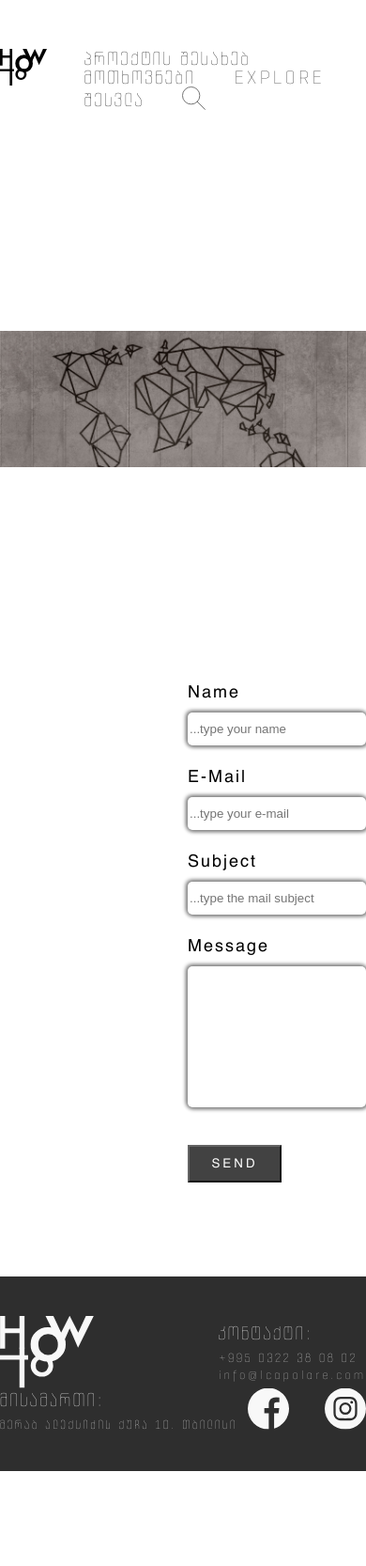
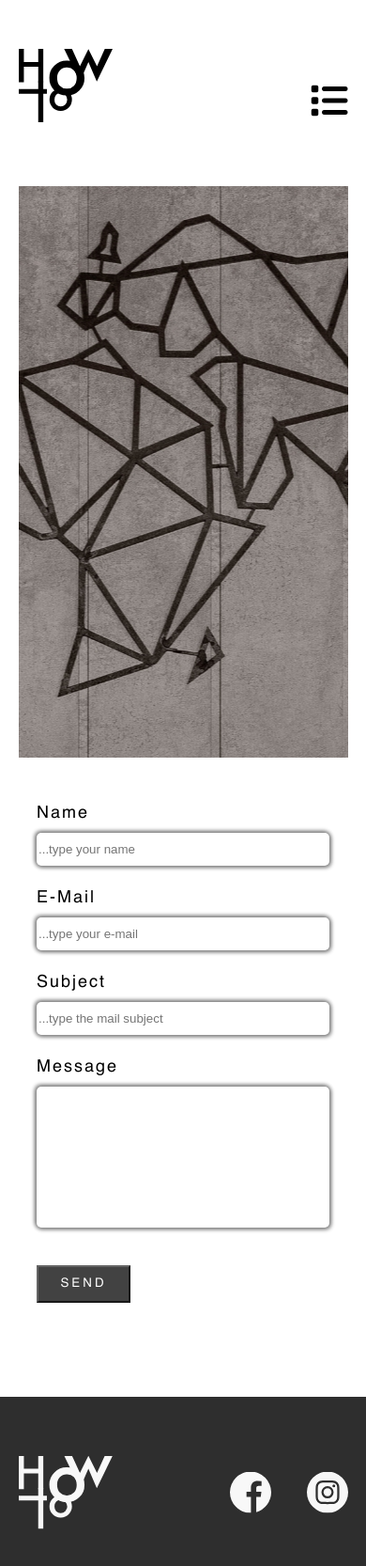
Before and after one commit to MTGeorgian/TornikeMaghradze-Lesson-10, a plain HTML site: page index.html in a window 390 px wide. Shown: the whole page at 94% size. Before the commit the page ends 1565 px from the top, so only its background shows below. Drawn offline with Linux system fonts and the light colour scheme.

Commit message:
add last version whith responsive and prefix.

```diff
--- a/css/responsive.css
+++ b/css/responsive.css
@@ -0,0 +1,46 @@
+@media (max-width:  1296px){
+	.header-container,
+	.background,
+	.form-container,
+	.footer-wrapper{
+		width: 90%;
+	}
+}
+@media (max-width: 900px){
+	.header-container nav ul li:nth-child(4){
+		display: none;
+	}
+}
+@media (max-width: 800px){
+	nav{
+		display: none;
+	}
+	.header-container{
+		-webkit-box-align: center;
+		    -ms-flex-align: center;
+		        align-items: center;
+		width: 90%;
+	}
+	.fas{
+		display: block;
+		font-size: 40px;
+		margin-top: 30px;
+	}.footer-adress{
+		display: none;
+	}
+}
+@media (max-width:  700px){
+	.footer-contact,
+	.footer-adress{
+		display: none;
+	}
+	.footer-wrapper{
+		width: 90%;
+	}
+	.form-container{
+		width: 80%;
+	}
+	.form-container form{
+		padding-left: 0px;
+	}
+}
--- a/css/style.css
+++ b/css/style.css
@@ -4,7 +4,11 @@
     width: 100%;
     margin: 0 auto;
     margin-top: 52px;
+    display: -webkit-box;
+    display: -ms-flexbox;
     display: flex;
+    -webkit-box-pack: justify;
+        -ms-flex-pack: justify;
             justify-content: space-between;
 }
 .header-logo{
@@ -12,11 +16,18 @@
     width: 100%;
 }
 nav{
+    display: -webkit-box;
+    display: -ms-flexbox;
     display: flex;
 }
 nav ul{
+    display: -webkit-box;
+    display: -ms-flexbox;
     display: flex;
+    -ms-flex-wrap: wrap;
         flex-wrap: wrap;
+    -webkit-box-align: center;
+        -ms-flex-align: center;
             align-items: center;
 }
 nav ul li{
@@ -38,6 +49,9 @@ nav ul li{
     max-width: 25px;
     width: 100%;
 }
+.fas{
+    display: none;
+}
 /*  section 1 */
 .background{
     background-image: url(../images/map.jpg);
@@ -47,20 +61,26 @@ nav ul li{
     margin: 0 auto;
     background-position: center;
     background-repeat: no-repeat;
-    background-size: contain;
+    background-size: cover;
+    margin-top: 65px;
+    margin-bottom: 50px;
 }
 /* section 2 */
 .form-container{
     max-width: 1280px;
     width: 100%;
-    /* height: 500px; */
-    /* margin-top: 57px; */
+ margin:  0 auto;
     margin-bottom: 100px;
 }
 .form-container form{
+    display: -webkit-box;
+    display: -ms-flexbox;
     display: flex;
+    -webkit-box-orient: vertical;
+    -webkit-box-direction: normal;
+        -ms-flex-direction: column;
             flex-direction: column;
-    padding-left: 200px;
+    padding-left: 100px;
 }
 .form-container form label{
     font-family: 'Helvetica';
@@ -72,6 +92,7 @@ nav ul li{
 .form-container form input{
     margin-bottom: 25px;
     border: none;
+    -webkit-box-shadow: 1px 1px 4px 1px gray, -1px -1px 4px 1px gray;
             box-shadow: 1px 1px 4px 1px gray, -1px -1px 4px 1px gray;
     outline: none;
     border-radius: 5px;
@@ -84,6 +105,7 @@ nav ul li{
     resize: none;
     border: none;
     border-radius: 5px;
+    -webkit-box-shadow: 1px 1px 4px 1px gray, -1px -1px 4px 1px gray;
             box-shadow: 1px 1px 4px 1px gray, -1px -1px 4px 1px gray;
     outline: none;
 }
@@ -107,6 +129,8 @@ nav ul li{
     opacity: 1;
 }
 .form-button:active{
+    -webkit-transform: translateY(4px);
+        -ms-transform: translateY(4px);
             transform: translateY(4px);
 }
 /* footer */
@@ -119,13 +143,22 @@ nav ul li{
     max-width: 1280px;
     width: 100%;
     margin: 0 auto;
+    display: -webkit-box;
+    display: -ms-flexbox;
     display: flex;
+    -ms-flex-wrap: wrap;
         flex-wrap: wrap;
+    -webkit-box-pack: justify;
+        -ms-flex-pack: justify;
             justify-content: space-between;
+    -webkit-box-align: center;
+        -ms-flex-align: center;
             align-items: center;
     margin-top: 56px;
     position: relative;
     top: 50%;
+    -webkit-transform: translate(0, -50%);
+        -ms-transform: translate(0, -50%);
             transform: translate(0, -50%);
 }
 .footer-logo{
--- a/index.html
+++ b/index.html
@@ -15,7 +15,7 @@
 <body>
     <header>
         <div class="header-container">
-            <a href="#">
+            <a href="index.html">
                 <img class="header-logo" src="images/logo.svg" alt="image">
             </a>
             <nav>
@@ -41,10 +41,13 @@
                         </a>
                     </li>
                     <li>
-                        <img class="header-icon" src="images/search.svg" alt="image">
+                        <a href="https://www.google.com/" target="_blank">
+                            <img class="header-icon" src="images/search.svg" alt="image">
+                        </a>
                     </li>
                 </ul>
             </nav>
+            <i class="fas fa-list"></i>
         </div>
     </header>
     <section>
@@ -59,7 +62,7 @@
                 <input class="form-properties" type="email" name="email" id="email" placeholder="...type your e-mail" required>
                 <label for="email-subject">subject</label>
                 <input class="form-properties" type="text" name="subject" id="email-subject" placeholder="...type the mail subject" required>
-                <label for="meassage">message</label>
+                <label for="message">message</label>
                 <textarea class="form-textarea" name="message" id="message" cols="30" rows="10"></textarea>
                 <button class="form-button" type="submit">send</button>
             </form>
@@ -67,12 +70,14 @@
     </section>
     <footer class="footer-bg-color">
         <div class="footer-wrapper">
-            <img class="footer-logo" src="images/logo2.svg" alt="image">
+            <a href="index.html">
+                <img class="footer-logo" src="images/logo2.svg" alt="image">
+            </a>
             <div class="footer-contact">
                 <h4>კონტაქტი:</h4>
                 <ul>
                     <li>
-                        <a href="tel:+995 0322 38 08 02" target="_blank">
+                        <a href="tel:+9950322380802" target="_blank">
                             +995 0322 38 08 02
                         </a>
                     </li>
```
Lines whose indentation alone changed are shown as unchanged.
